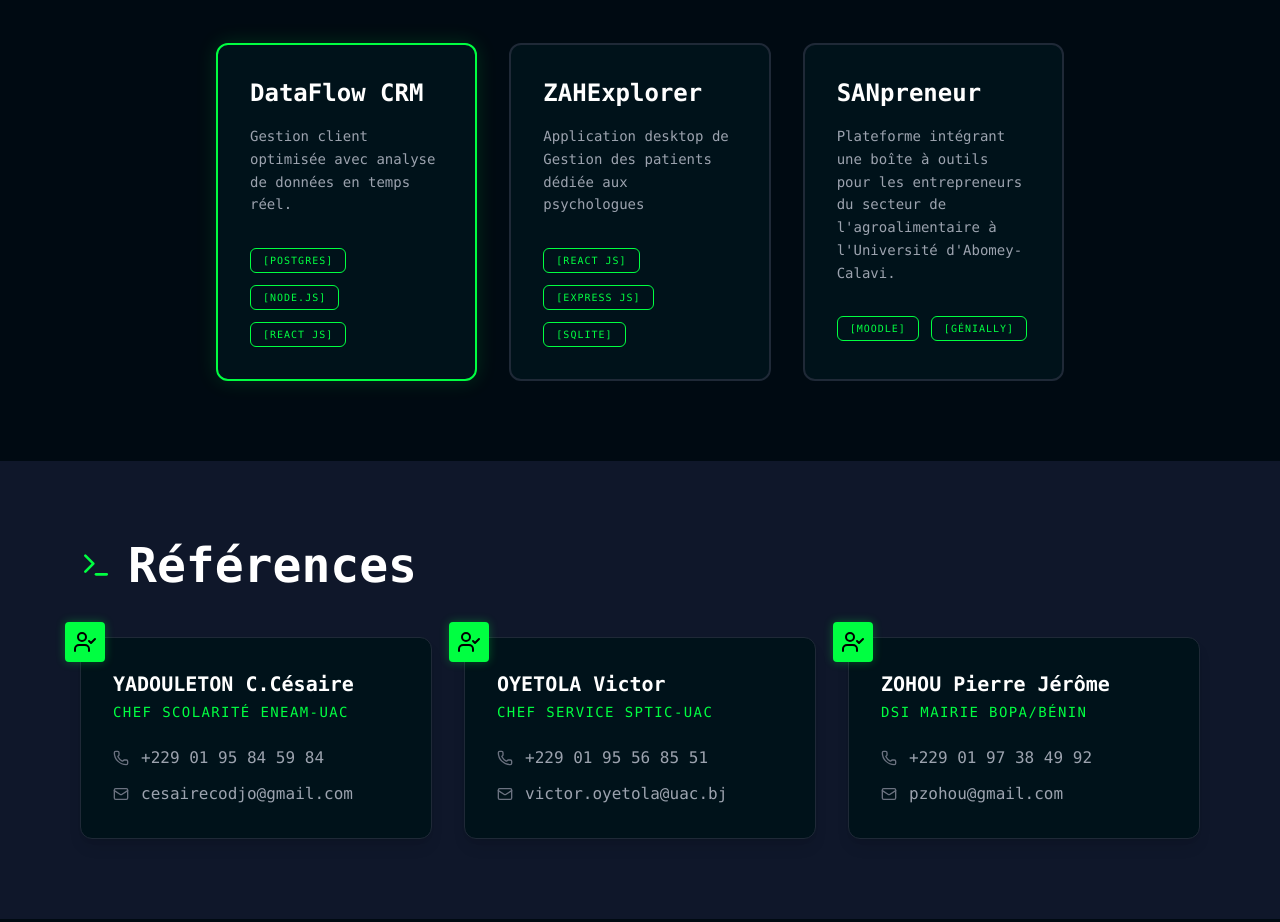
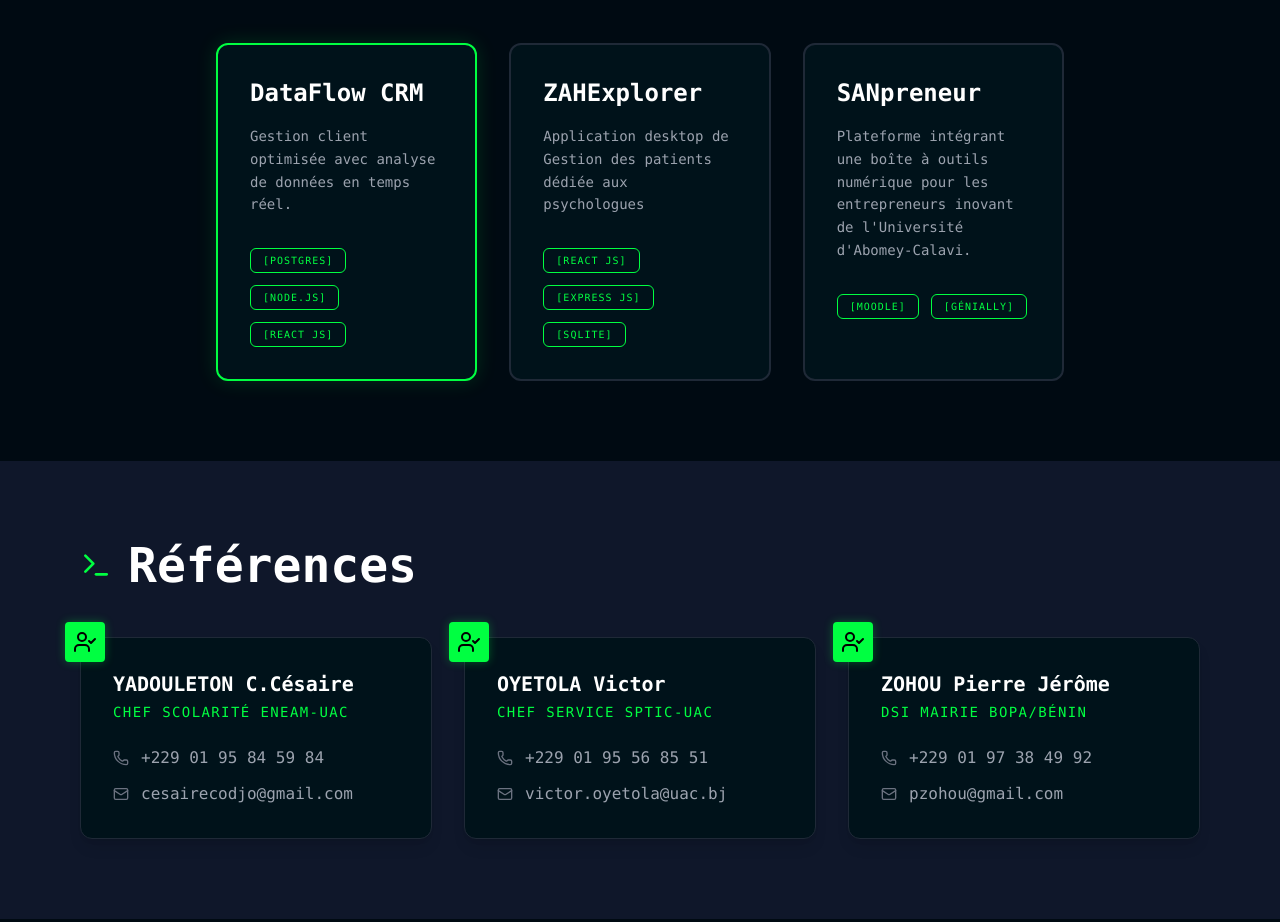
Before and after one commit to FrejusHO/Mon-portfolio, a React (Vite) app: page / in a window 1280 px wide. Shown: the part 4942-5864 px from the top of the page. Built offline with nearby package versions, Linux system fonts and the light colour scheme.

Commit message:
Some update

```diff
--- a/src/components/Projects.jsx
+++ b/src/components/Projects.jsx
@@ -16,7 +16,7 @@ const Projects = () => {
     },
     {
       title: "SANpreneur",
-      description: "Plateforme intégrant une boîte à outils pour les entrepreneurs du secteur de l'agroalimentaire à l'Université d'Abomey-Calavi.",
+      description: "Plateforme intégrant une boîte à outils numérique pour les entrepreneurs inovant de l'Université d'Abomey-Calavi.",
       tags: ["Moodle", "Génially", ],
       highlight: false
     }
```
